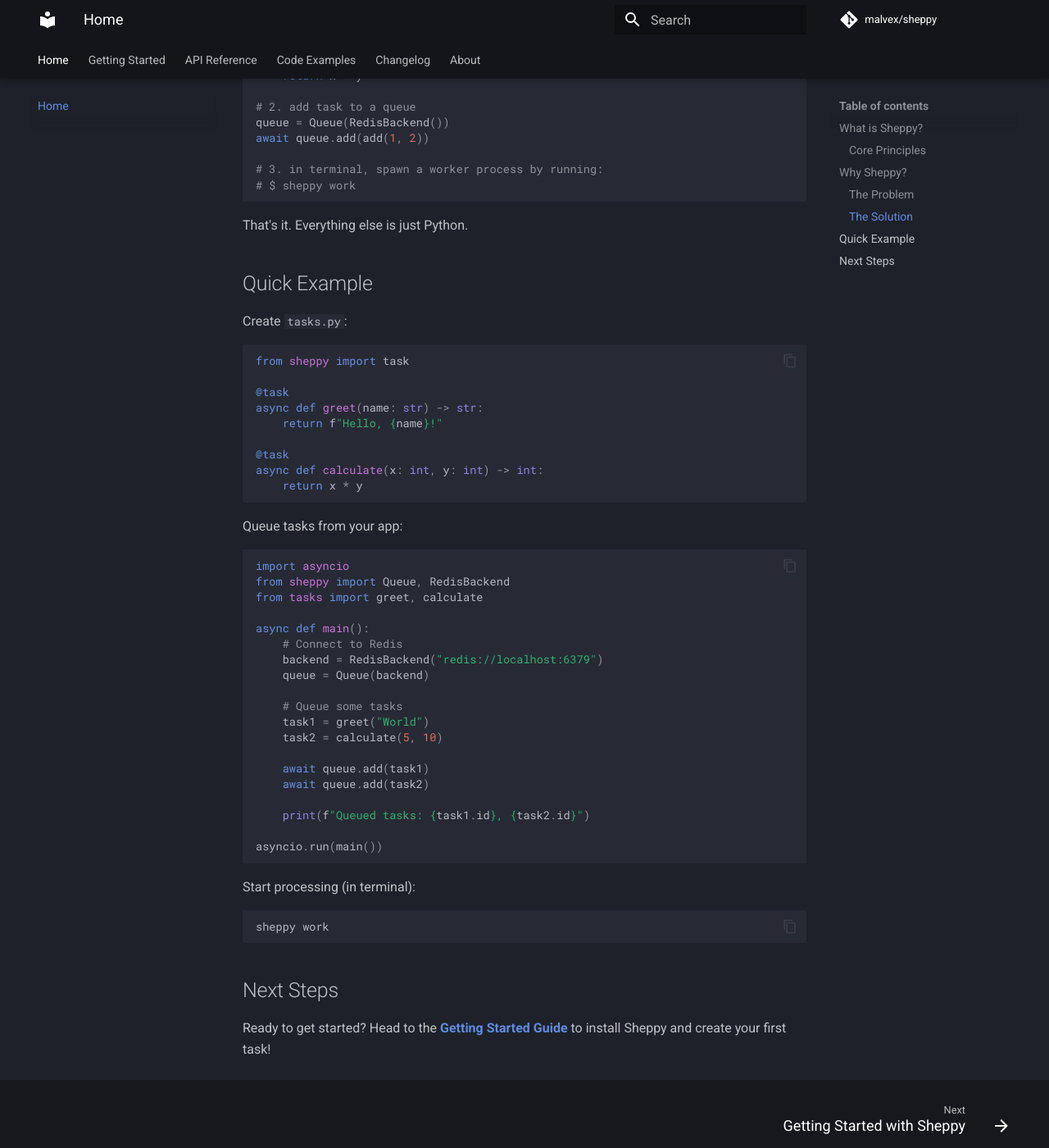
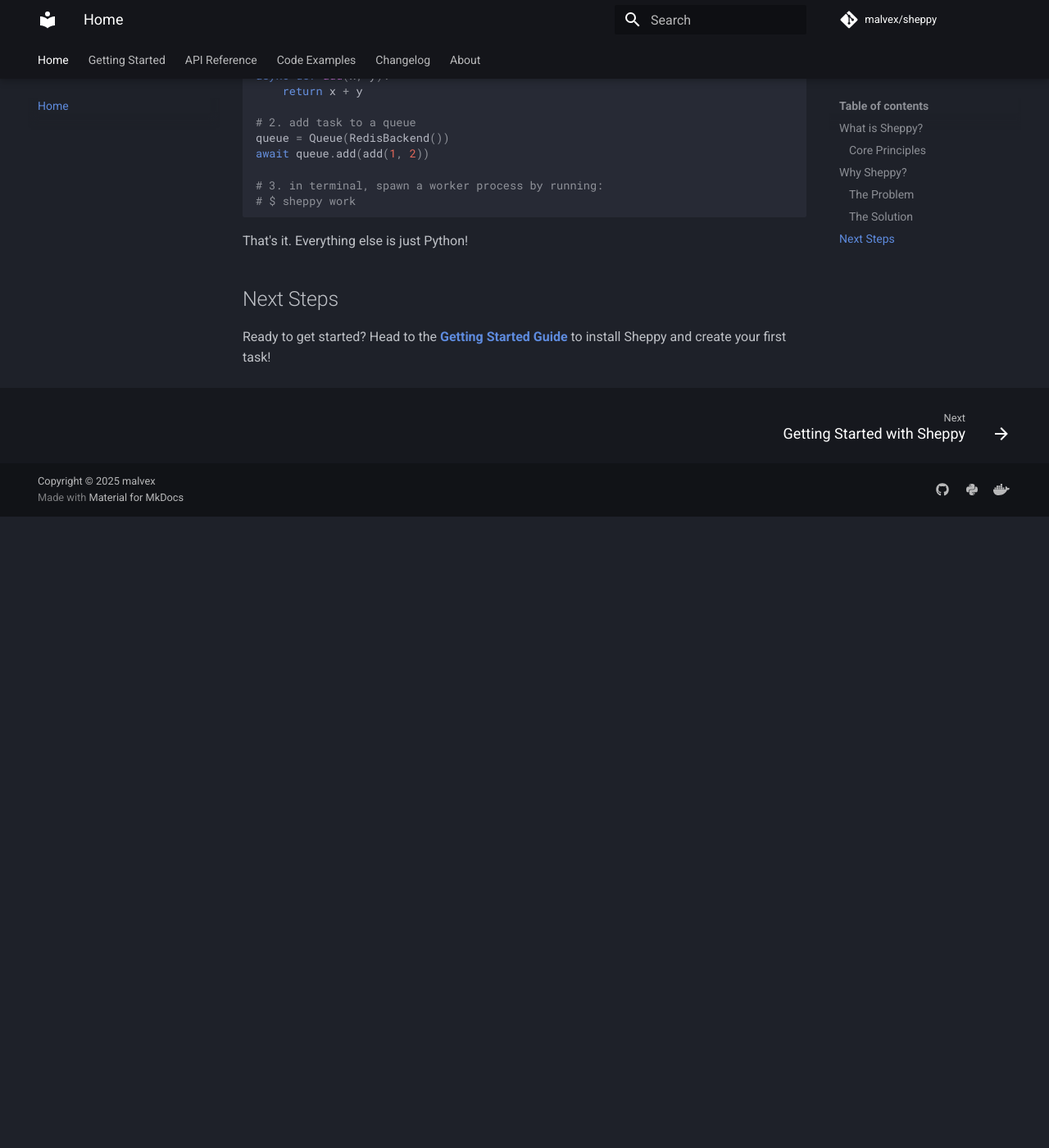
Before and after one commit to malvex/sheppy, an MkDocs documentation site: the page built from docs/index.md, in a window 1280 px wide and 1400 px high, scrolled down 1298 px. Shown: the whole window at 82% size. Built offline with MkDocs 1.6.1 and Material for MkDocs 9.7.7, drawn with Linux system fonts in a browser that asks for light colours; plug-ins that fetch from the network failed and are left out; comment, search, counter and statistics services are not loaded; after the commit the page ends 1928 px from its top, so only the background shows below that.

Commit message:
docs: fixes

````diff
--- a/docs/index.md
+++ b/docs/index.md
@@ -34,7 +34,8 @@
 Long story short, this is all you need to know:
 
 ```python
-from sheppy import task, Queue, RedisBackend
+from sheppy import Queue, RedisBackend, task
+
 # 1. use sheppy task decorator to mark functions as tasks
 @task
 async def add(x, y):
@@ -48,52 +49,7 @@
 # $ sheppy work
 ```
 
-That's it. Everything else is just Python.
-
-## Quick Example
-
-Create `tasks.py`:
-
-```python
-from sheppy import task
-
-@task
-async def greet(name: str) -> str:
-    return f"Hello, {name}!"
-
-@task
-async def calculate(x: int, y: int) -> int:
-    return x * y
-```
-
-Queue tasks from your app:
-
-```python
-import asyncio
-from sheppy import Queue, RedisBackend
-from tasks import greet, calculate
-
-async def main():
-    # Connect to Redis
-    backend = RedisBackend("redis://localhost:6379")
-    queue = Queue(backend)
-
-    # Queue some tasks
-    task1 = greet("World")
-    task2 = calculate(5, 10)
-
-    await queue.add(task1)
-    await queue.add(task2)
-
-    print(f"Queued tasks: {task1.id}, {task2.id}")
-
-asyncio.run(main())
-```
-
-Start processing (in terminal):
-```bash
-sheppy work
-```
+That's it. Everything else is just Python!
 
 ## Next Steps
 
````
Also changed, not shown: docs/getting-started/quickstart.md (+30 -72 lines), docs/getting-started/testing.md (+1 -1 lines), 1 other file.
